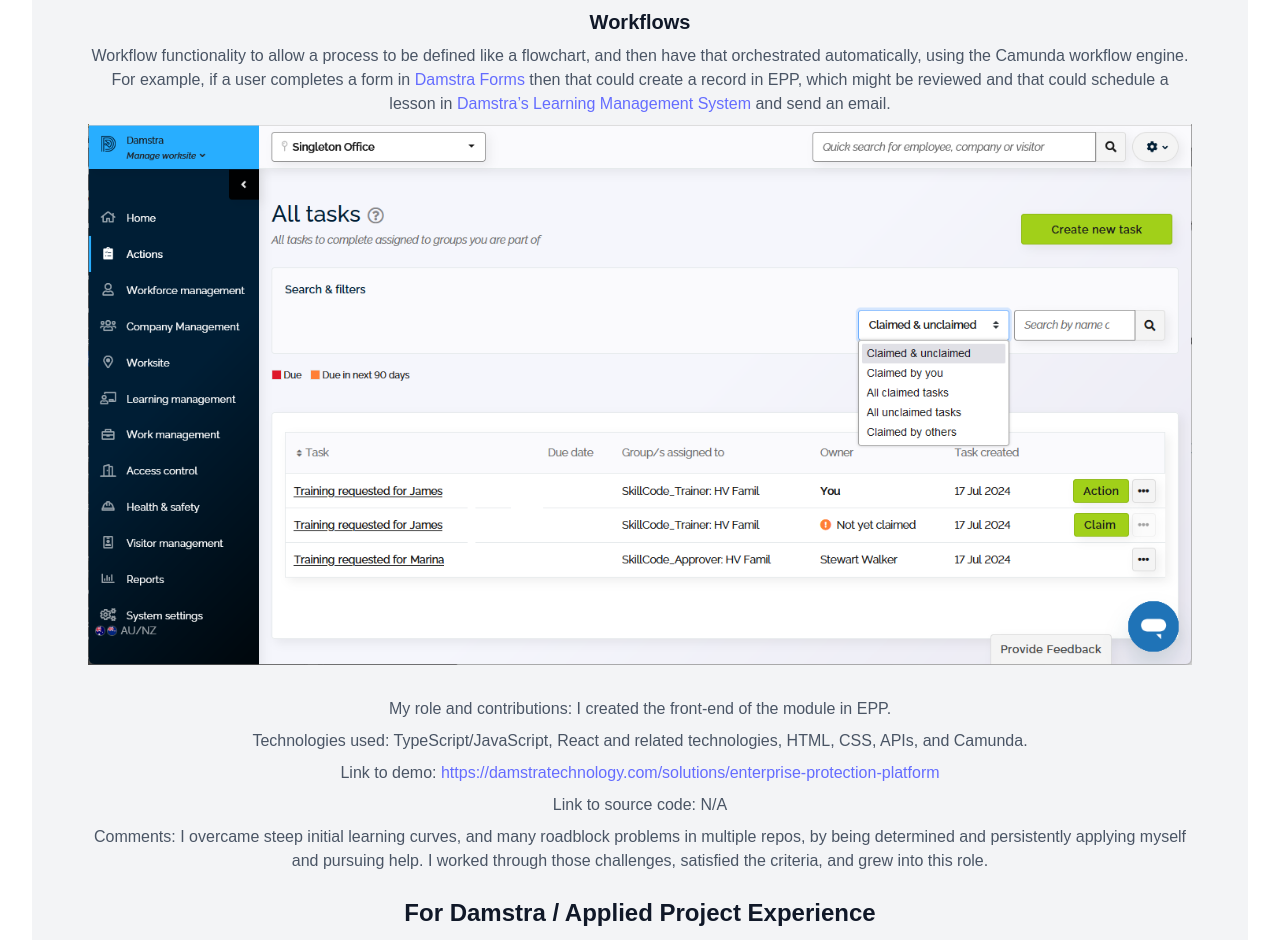
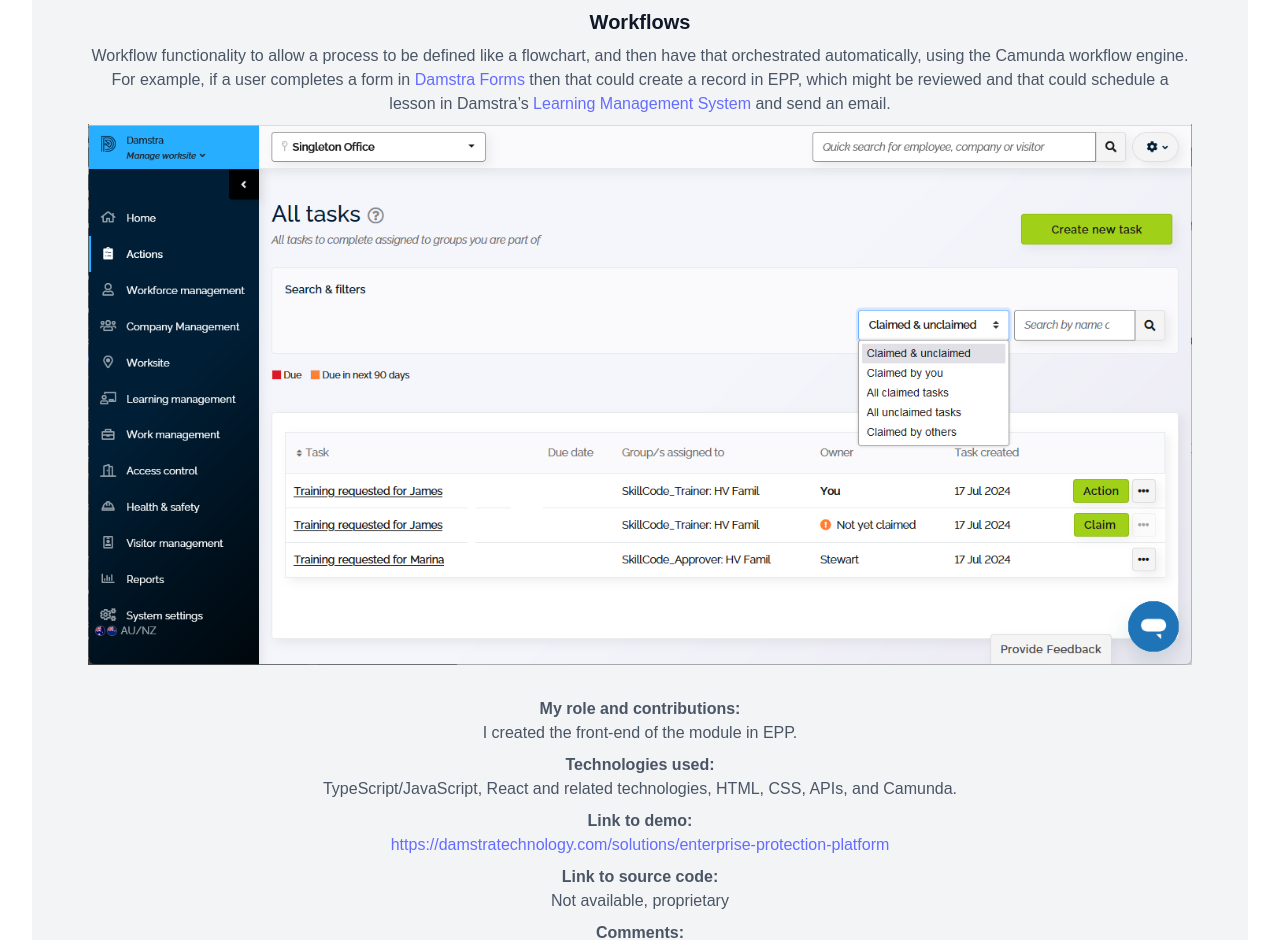
Before and after one commit to andrewgreenhill/ag-portfolio, a React (Vite) app: page /projects in a window 1280 px wide. Shown: the part 340-1280 px from the top of the page. Built offline with nearby package versions, Linux system fonts and the light colour scheme.

Commit message:
Refactor project display components to improve readability and add support for opening links in new tabs; update project data with formatted demo links.

```diff
--- a/src/components/ProjectDisplay.tsx
+++ b/src/components/ProjectDisplay.tsx
@@ -1,7 +1,7 @@
 import { displayNameForGroup } from '../data/projectsData';
 import { IProjectRecord, TProjectGroupCode } from '../types';
 import { extractFileNameFromUrl } from '../assets/utils';
-import ReactMarkdown from 'react-markdown';
+import { ReactMarkdownOpenInNewTab } from './Utilities';
 
 interface DisplayProjectsOfGroupProps {
   groupCode: TProjectGroupCode;
@@ -33,52 +33,38 @@ function DisplayProjectsOfGroup({ groupCode, projectsData }: DisplayProjectsOfGr
 function DisplayProject(projectData: IProjectRecord) {
   return (
     <div>
-      <h3 className="text-xl font-bold">{projectData.projectName}</h3>
-      <p className="mt-2 text-gray-600">
-        <ProjectDescriptionComponent markdownText={projectData.projectDescription} />
-      </p>
-      <p className="mt-2 text-gray-600">{DisplayImages(projectData.images)}</p>
-      <p className="mt-2 text-gray-600">My role and contributions: {projectData.myRole}</p>
-      <p className="mt-2 text-gray-600">Technologies used: {projectData.technologies}</p>
-      <p className="mt-2 text-gray-600">Link to demo: {DisplayLink(projectData.link2Demo)}</p>
-      <p className="mt-2 text-gray-600">
-        Link to source code: {DisplayLink(projectData.link2Code)}
-      </p>
-      <p className="mt-2 text-gray-600">Comments: {projectData.publicComments}</p>
+      {DisplayProjectName(projectData.projectName)}
+      <DisplayMarkdownText label="" markdownText={projectData.projectDescription} />
+      {DisplayImages(projectData.images)}
+      <DisplayMarkdownText label="My role and contributions: " markdownText={projectData.myRole} />
+      <DisplayMarkdownText label="Technologies used: " markdownText={projectData.technologies} />
+      <DisplayMarkdownText label="Link to demo: " markdownText={projectData.link2Demo} />
+      <DisplayMarkdownText label="Link to source code: " markdownText={projectData.link2Code} />
+      <DisplayMarkdownText label="Comments: " markdownText={projectData.publicComments} />
     </div>
   );
 }
 
-/** ReactMarkdown with a setting to make it open hyperlinks in a new tab  */
-function ProjectDescriptionComponent({ markdownText }: { markdownText: string }) {
-  return (
-    <ReactMarkdown
-      components={{
-        a: ({ node, ...props }) => (
-          <a {...props} target="_blank" rel="noopener noreferrer">
-            {props.children}
-          </a>
-        ),
-      }}
-    >
-      {markdownText}
-    </ReactMarkdown>
-  );
+function DisplayProjectName(projectName: string) {
+  return <h3 className="text-xl font-bold">{projectName}</h3>;
 }
 
-function DisplayLink(link: string) {
-  if (!link) return null;
-  if (link?.toLowerCase() === 'na' || link?.toLowerCase() === 'n/a') return 'N/A';
+function DisplayMarkdownText({ label, markdownText }: { label?: string; markdownText: string }) {
   return (
-    <a href={link} target="_blank" rel="noreferrer" className="text-blue-500">
-      {link}
-    </a>
+    <p className="mt-2 text-gray-600">
+      {label && <strong>{label}</strong>}
+      <ReactMarkdownOpenInNewTab markdownText={markdownText} />
+    </p>
   );
 }
 
 function DisplayImages(images: string[]) {
   if (!images || images.length === 0) return null;
-  return <div>{images.map((image, index) => DisplayImage(image, index))}</div>;
+  return (
+    <p className="mt-2 text-gray-600">
+      <div>{images.map((image, index) => DisplayImage(image, index))}</div>
+    </p>
+  );
 }
 
 function DisplayImage(image: string, index: number) {
--- /dev/null
+++ b/src/components/Utilities.tsx
@@ -0,0 +1,20 @@
+import ReactMarkdown from 'react-markdown';
+
+/** ReactMarkdown with a setting to make it open hyperlinks in a new tab  */
+function ReactMarkdownOpenInNewTab({ markdownText }: { markdownText: string }) {
+  return (
+    <ReactMarkdown
+      components={{
+        a: (props) => (
+          <a {...props} target="_blank" rel="noopener noreferrer">
+            {props.children}
+          </a>
+        ),
+      }}
+    >
+      {markdownText}
+    </ReactMarkdown>
+  );
+}
+
+export { ReactMarkdownOpenInNewTab };
--- a/src/data/projectsData.ts
+++ b/src/data/projectsData.ts
@@ -17,7 +17,7 @@ const projectsData: IProjectRecord[] = [
       'Personal portfolio website showcasing my skills, projects, and experience. The website is built using React.js and Tailwind CSS.',
     myRole: 'Sole developer',
     technologies: 'React, TypeScript, Tailwind CSS',
-    link2Demo: 'https://www.ideagen.com',
+    link2Demo: '[https://www.ideagen.com](https://www.ideagen.com)',
     link2Code: 'n/a',
     images: [],
     when: '',
@@ -33,8 +33,10 @@ const projectsData: IProjectRecord[] = [
       'A small web app for getting data from a weather station; data that is required for completing weather records in Agworld software. Note: I paused operating it because of a Heroku cost increase.',
     myRole: 'I created that as a simple demonstration for Agworld.',
     technologies: 'JavaScript, React, HTML, CSS, APIs, GitHub Pages and Heroku.',
-    link2Demo: 'https://andrewgreenhill.github.io/ag_agworld_accessory',
-    link2Code: 'https://github.com/andrewgreenhill/ag_agworld_accessory',
+    link2Demo:
+      '[https://andrewgreenhill.github.io/ag_agworld_accessory](https://andrewgreenhill.github.io/ag_agworld_accessory)',
+    link2Code:
+      '[https://github.com/andrewgreenhill/ag_agworld_accessory](https://github.com/andrewgreenhill/ag_agworld_accessory)',
     images: ['http://localhost:5173/images/Agworld/ag_agworld_accessory.jpg'],
     when: 'Around June-July 2021',
     publicComments:
@@ -47,12 +49,13 @@ const projectsData: IProjectRecord[] = [
     subGroup: 'EPP',
     projectName: 'Workflows',
     projectDescription:
-      'Workflow functionality to allow a process to be defined like a flowchart, and then have that orchestrated automatically, using the Camunda workflow engine. For example, if a user completes a form in [Damstra Forms](https://damstratechnology.com/products/digital-forms) then that could create a record in EPP, which might be reviewed and that could schedule a lesson in [Damstra’s Learning Management System](https://damstratechnology.com/products/elearning) and send an email.',
+      'Workflow functionality to allow a process to be defined like a flowchart, and then have that orchestrated automatically, using the Camunda workflow engine. For example, if a user completes a form in [Damstra Forms](https://damstratechnology.com/products/digital-forms) then that could create a record in EPP, which might be reviewed and that could schedule a lesson in Damstra’s [Learning Management System](https://damstratechnology.com/products/elearning) and send an email.',
     myRole: 'I created the front-end of the module in EPP.',
     technologies:
       'TypeScript/JavaScript, React and related technologies, HTML, CSS, APIs, and Camunda.',
-    link2Demo: 'https://damstratechnology.com/solutions/enterprise-protection-platform',
-    link2Code: 'N/A',
+    link2Demo:
+      '[https://damstratechnology.com/solutions/enterprise-protection-platform](https://damstratechnology.com/solutions/enterprise-protection-platform)',
+    link2Code: 'Not available, proprietary',
     images: ['http://localhost:5173/images/EPP/TasksList.png'],
     when: 'Approx. March 2023 – June 2023',
     publicComments:
```
Also changed, not shown: doc/DevNotes.txt, public/images/EPP/TasksList.png.
